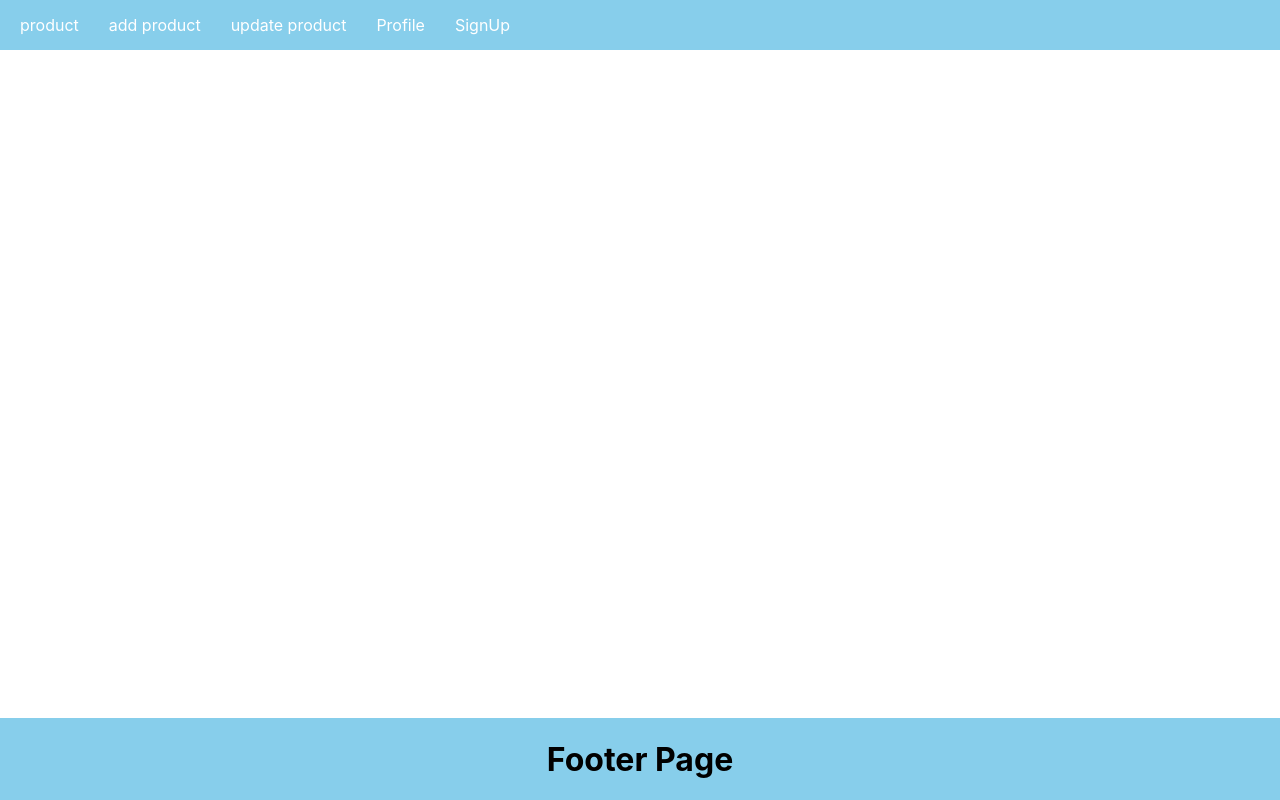
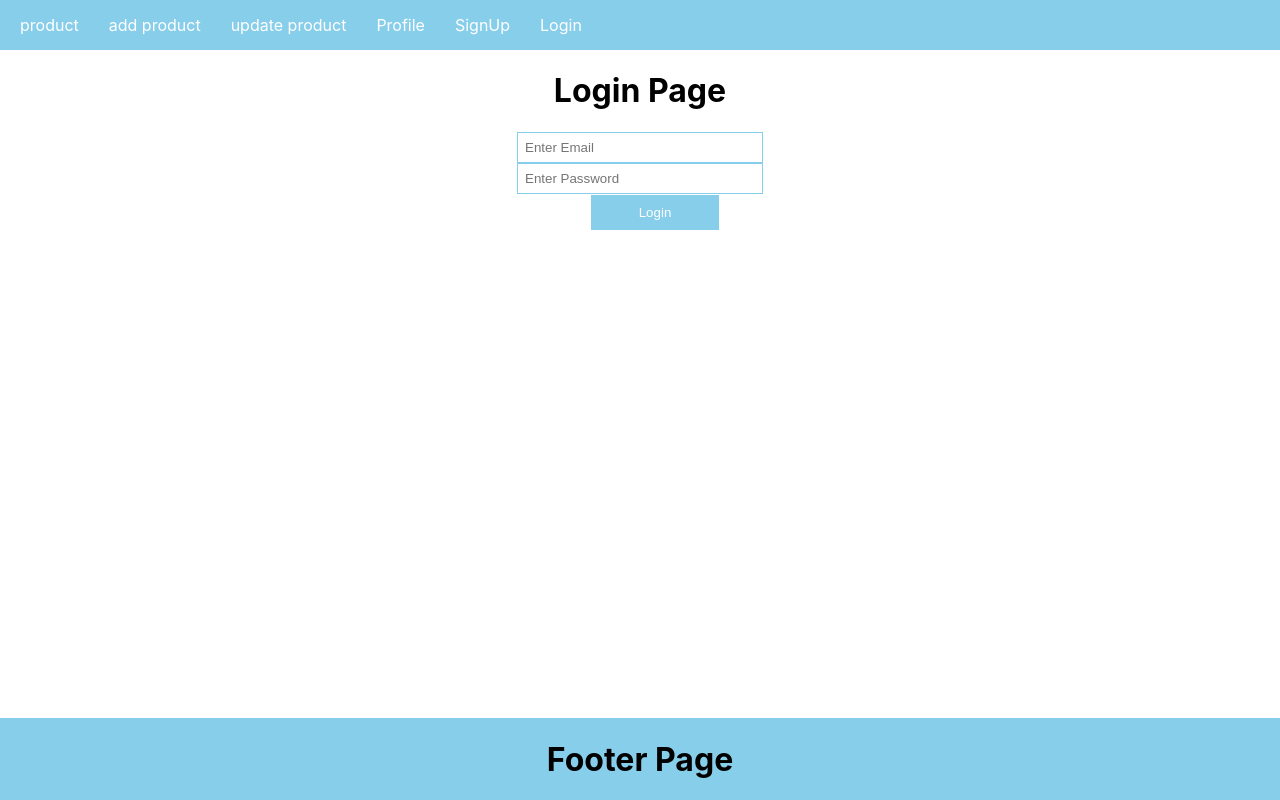
Before and after one commit to sshilpi110/Ecommerce_Dashboard, a React (Create React App) app in the folder frontened/: page /login in a window 1280 px wide. Built offline with nearby package versions, Linux system fonts and the light colour scheme.

Commit message:
Login component created

```diff
--- a/frontened/src/App.js
+++ b/frontened/src/App.js
@@ -3,8 +3,6 @@ import './App.css';
 import Navbar from "./Components/Navbar"
 import AllRoutes from "./Components/AllRoutes";
 import Footer from './Components/Footer';
-import SignUp from "./Components/SignUp";
-import PrivateRoutes from "./Components/PrivateRoutes";
 function App() {
   return (
     <div className="App">
--- a/frontened/src/Components/AllRoutes.jsx
+++ b/frontened/src/Components/AllRoutes.jsx
@@ -1,7 +1,8 @@
 
 
 import { Routes, Route } from "react-router-dom"
-import SignUp from "./SignUp"
+import SignUp from "./SignUp";
+import Login from './Login';
 import PrivateRoutes from "./PrivateRoutes";
 
 const AllRoutes = () => {
@@ -16,6 +17,8 @@ const AllRoutes = () => {
 
             </Route>
             <Route path="/signup" element={<SignUp />} />
+            <Route path="/login" element={<Login />} />
+
 
         </Routes>
     )
--- /dev/null
+++ b/frontened/src/Components/Login.jsx
@@ -0,0 +1,22 @@
+
+import React from "react";
+import { useState } from "react";
+const Login = () => {
+    const [email,setEmail]=useState("");
+    const [password,setPassword]=useState("");
+
+    const handleLogin=()=>{
+        console.log(email,password)
+    }
+    return (
+        <>
+        <h1>Login Page</h1>
+            <input className="inputField" type="email" value={email} onChange={(e) => setEmail(e.target.value)} placeholder="Enter Email" />
+
+            <input className="inputField" type="password" value={password} onChange={(e) => setPassword(e.target.value)} placeholder="Enter Password" />
+
+            <button onClick={handleLogin} type="button" className="signUpButton">Login</button>
+        </>
+    )
+}
+export default Login;
--- a/frontened/src/Components/Navbar.jsx
+++ b/frontened/src/Components/Navbar.jsx
@@ -18,6 +18,9 @@ const Navbar = () => {
                     <li><Link to="/profile">Profile </Link></li>
                     <li>{auth ? <Link onClick={logout} to="/signup">Logout </Link> : <Link to="/signup">SignUp </Link>}</li>
 
+                    <li><Link to="/login">Login </Link></li>
+
+
                 </ul>
             </div>
         </>
```
